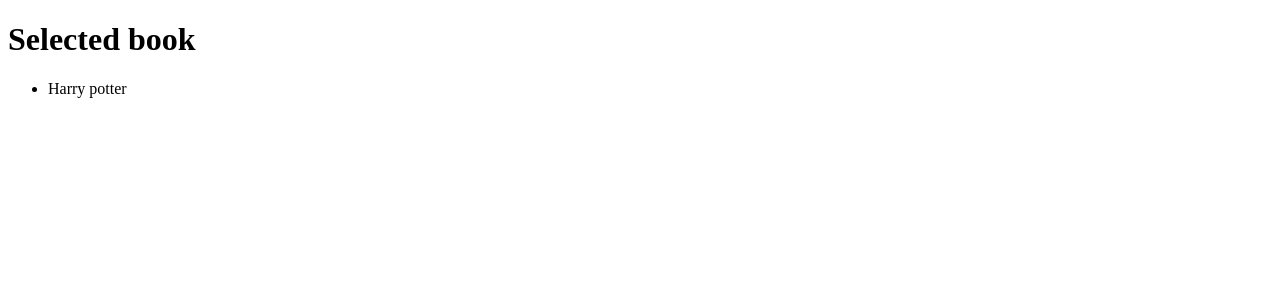
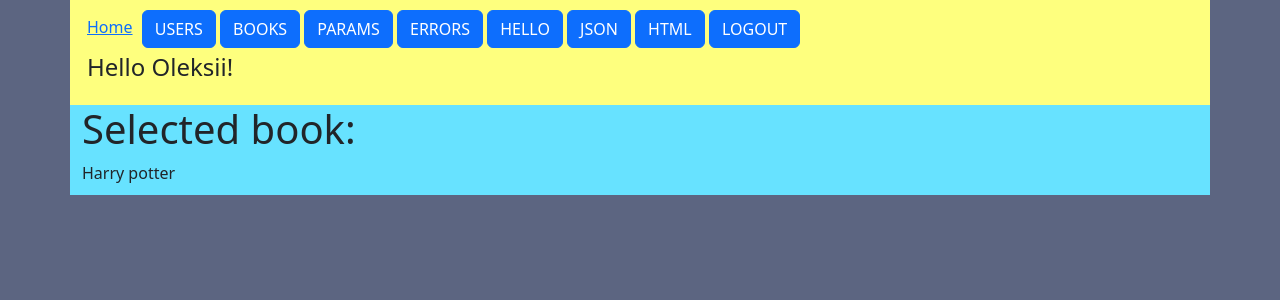
Before and after one commit to cinck/r_d_python_course, a Flask app: a page that uses flask_homework/templates/books/books.html in a window 1280 px wide. Shown: the top 300 px of the page. Run offline with Flask 3, Linux system fonts and the light colour scheme; a user stored in the database is signed in.

Commit message:
books.html updated

```diff
--- a/flask_homework/templates/books/books.html
+++ b/flask_homework/templates/books/books.html
@@ -3,15 +3,34 @@
 <head>
     <meta charset="UTF-8">
     <title>{{ title }}</title>
+    <link href="https://cdn.jsdelivr.net/npm/bootstrap@5.2.3/dist/css/bootstrap.min.css" rel="stylesheet" integrity="sha384-rbsA2VBKQhggwzxH7pPCaAqO46MgnOM80zW1RWuH61DGLwZJEdK2Kadq2F9CUG65" crossorigin="anonymous">
+    <script type="text/javascript" src="hw28.js" defer></script>
+    <link rel="stylesheet" href="../../static/stylesheets/styles.css">
 </head>
 <body>
-    <div>
-        <h1>{{ block_title }}</h1>
+    <div class="container header" id="header">
+        <a class="homeLink" href='http://127.0.0.1:5000/'>Home</a>
+        {% for page in pages %}
+        <a href='http://127.0.0.1:5000/{{ page }}'>
+            <button type="button" class="btn btn-primary">{{ page|upper }}</button></a>
+        {% endfor %}
+        {% if user_name %}
+        <h4 class="user-greeting">Hello {{ user_name }}!</h4>
+        {% endif %}
+    </div>
+    <div class="container blockItem">
+        <h1>{{ block_title }}:</h1>
+        {% if block_title == 'Books' %}
         <ul>
+
             {% for book in book_list %}
             <li>{{ book }}</li>
             {% endfor %}
         </ul>
+        {% else %}
+            {{ book_list[0] }}
+        {% endif %}
+
     </div>
 </body>
 </html>
```
